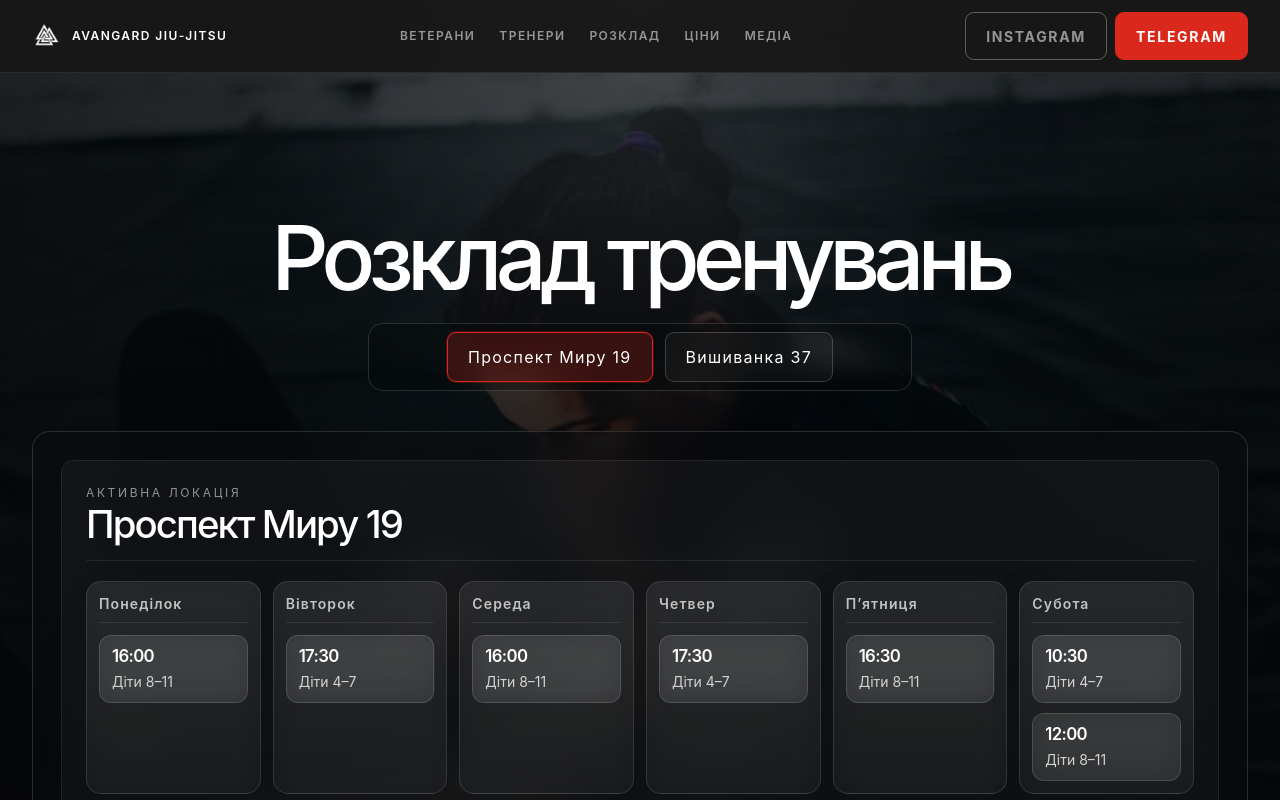
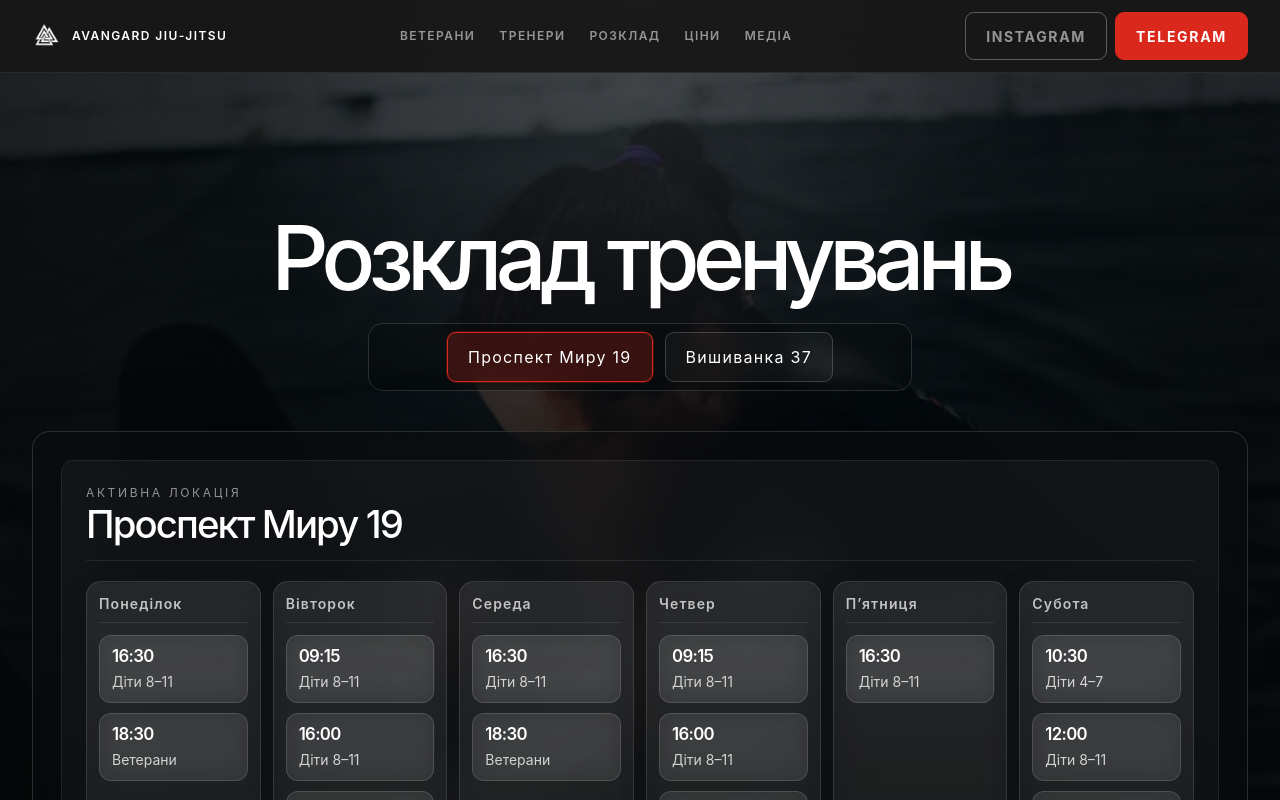
Before and after one commit to dobrodiynazar-dotcom/Avg-, a Next.js app: page /schedule in a window 1280 px wide. Shown: the top 800 px of the page. Built offline with nearby package versions, Linux system fonts and the light colour scheme.

Commit message:
Update training schedule data

```diff
--- a/src/content/schedule.ts
+++ b/src/content/schedule.ts
@@ -32,22 +32,36 @@ export const scheduleLocationSchedules: ScheduleLocationSchedule[] = [
       {
         id: "monday",
         label: "Понеділок",
-        entries: [{ id: "pm19-mon-kids-8-11", time: "16:00", group: "Діти 8–11" }],
+        entries: [
+          { id: "pm19-mon-kids-8-11", time: "16:30", group: "Діти 8–11" },
+          { id: "pm19-mon-veterans", time: "18:30", group: "Ветерани" },
+        ],
       },
       {
         id: "tuesday",
         label: "Вівторок",
-        entries: [{ id: "pm19-tue-kids-4-7", time: "17:30", group: "Діти 4–7" }],
+        entries: [
+          { id: "pm19-tue-kids-8-11-morning", time: "09:15", group: "Діти 8–11" },
+          { id: "pm19-tue-kids-8-11", time: "16:00", group: "Діти 8–11" },
+          { id: "pm19-tue-kids-4-7", time: "17:30", group: "Діти 4–7" },
+        ],
       },
       {
         id: "wednesday",
         label: "Середа",
-        entries: [{ id: "pm19-wed-kids-8-11", time: "16:00", group: "Діти 8–11" }],
+        entries: [
+          { id: "pm19-wed-kids-8-11", time: "16:30", group: "Діти 8–11" },
+          { id: "pm19-wed-veterans", time: "18:30", group: "Ветерани" },
+        ],
       },
       {
         id: "thursday",
         label: "Четвер",
-        entries: [{ id: "pm19-thu-kids-4-7", time: "17:30", group: "Діти 4–7" }],
+        entries: [
+          { id: "pm19-thu-kids-8-11-morning", time: "09:15", group: "Діти 8–11" },
+          { id: "pm19-thu-kids-8-11", time: "16:00", group: "Діти 8–11" },
+          { id: "pm19-thu-kids-4-7", time: "17:30", group: "Діти 4–7" },
+        ],
       },
       {
         id: "friday",
@@ -60,6 +74,7 @@ export const scheduleLocationSchedules: ScheduleLocationSchedule[] = [
         entries: [
           { id: "pm19-sat-kids-4-7", time: "10:30", group: "Діти 4–7" },
           { id: "pm19-sat-kids-8-11", time: "12:00", group: "Діти 8–11" },
+          { id: "pm19-sat-veterans", time: "14:00", group: "Ветерани" },
         ],
       },
     ],
@@ -80,6 +95,7 @@ export const scheduleLocationSchedules: ScheduleLocationSchedule[] = [
         id: "tuesday",
         label: "Вівторок",
         entries: [
+          { id: "v37-tue-kids-8-11-morning", time: "09:15", group: "Діти 8–11" },
           { id: "v37-tue-kids-8-11", time: "16:00", group: "Діти 8–11" },
           { id: "v37-tue-kids-4-7", time: "17:30", group: "Діти 4–7" },
           { id: "v37-tue-adults", time: "19:30", group: "Дорослі" },
@@ -97,6 +113,7 @@ export const scheduleLocationSchedules: ScheduleLocationSchedule[] = [
         id: "thursday",
         label: "Четвер",
         entries: [
+          { id: "v37-thu-kids-8-11-morning", time: "09:15", group: "Діти 8–11" },
           { id: "v37-thu-kids-8-11", time: "16:00", group: "Діти 8–11" },
           { id: "v37-thu-kids-4-7", time: "17:30", group: "Діти 4–7" },
           { id: "v37-thu-adults", time: "19:30", group: "Дорослі" },
```
